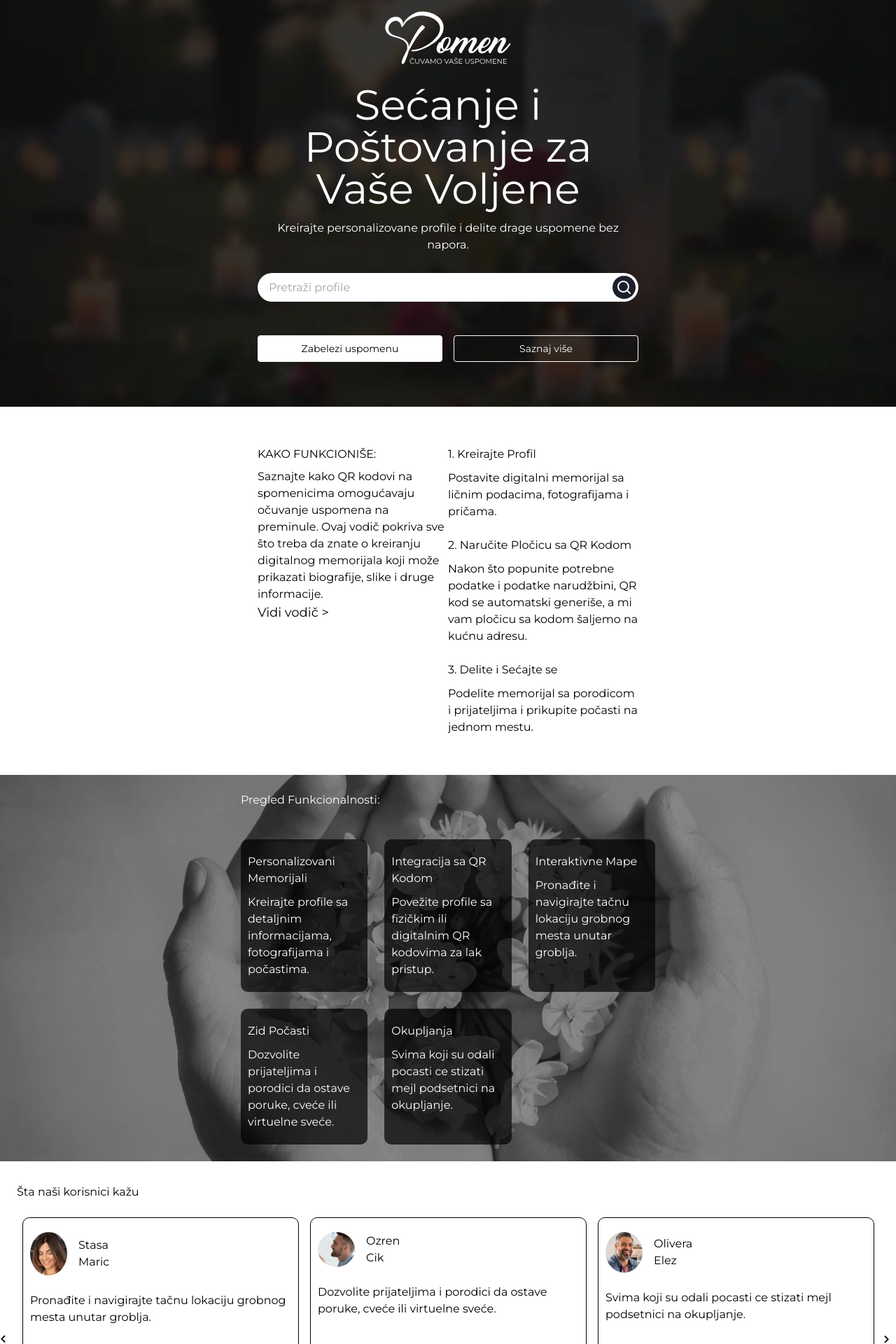
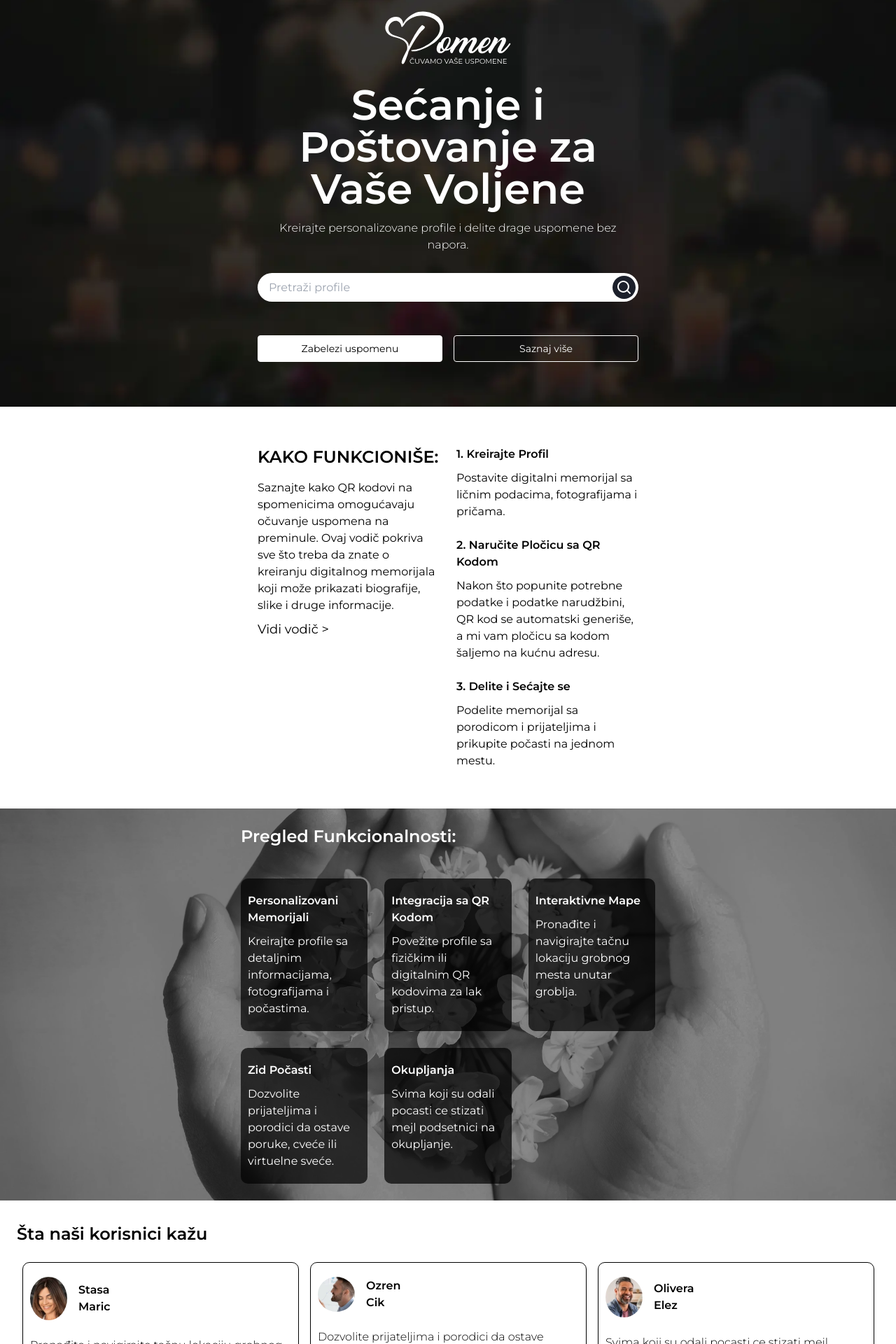
Before and after one commit to PekisaMarkovic/pomen-client, a Next.js app: page / in a window 1280 px wide. Shown: the part 140-2060 px from the top of the page at 70% size. Built offline with nearby package versions, Linux system fonts and the light colour scheme.

Commit message:
chore: update tailwind

```diff
--- a/src/app/layout.tsx
+++ b/src/app/layout.tsx
@@ -86,6 +86,7 @@ export default async function RootLayout({
         />
       </head>
       <body>
+        <div className="hidden text-black text-white text-grey text-light-grey text-xs text-sm text-base text-lg text-xl text-2xl text-3xl text-4xl text-5xl text-6xl font-thin font-light font-normal font-medium font-semibold font-bold font-extrabold font-black" />
         <NextIntlClientProvider messages={messages}>
           {children}
         </NextIntlClientProvider>
--- a/src/components/core/typography/Heading.tsx
+++ b/src/components/core/typography/Heading.tsx
@@ -44,103 +44,66 @@ const Heading = ({
   id
 }: Props) => {
   const textColor = textColorPicker(color);
+  const textWeight = fontWeights(weight);
+  const textSize = fontSizes(size);
   const paddingLeft = pl ? `pl-${pl}` : "";
   const paddingRight = pr ? `pr-${pr}` : "";
   const txtTransform = textTransform || "";
 
-  const checkVariant = () => {
-    switch (variant) {
-      case "1":
-        return (
+  const variants: Record<Variant, ReactNode> = {
+    "1": (
       <h1
         id={id}
-            className={`font-${fontFamily} ${paddingLeft} ${paddingRight} ${txtTransform} ${fontWeights(
-              weight
-            )} ${fontSizes(
-              size
-            )} ${textColor} flex gap-x-3 items-center ${className}`}
+        className={`font-${fontFamily} ${paddingLeft} ${paddingRight} ${txtTransform} ${textWeight} ${textSize} ${textColor} flex gap-x-3 items-center ${className}`}
       >
         {leftIcon}
         {text}
         {rightIcon}
       </h1>
-        );
-      case "2":
-        return (
+    ),
+    "2": (
       <h2
         id={id}
-            className={`font-${fontFamily} ${paddingLeft} ${paddingRight} ${txtTransform} ${fontWeights(
-              weight
-            )} ${fontSizes(
-              size
-            )} ${textColor} uppercase flex gap-x-3 items-center ${className}`}
+        className={`font-${fontFamily} ${paddingLeft} ${paddingRight} ${txtTransform} ${textWeight} ${textSize} ${textColor} uppercase flex gap-x-3 items-center ${className}`}
       >
         {leftIcon}
         {text}
         {rightIcon}
       </h2>
-        );
-      case "3":
-        return (
+    ),
+    "3": (
       <h3
         id={id}
-            className={`font-${fontFamily} ${paddingLeft} ${paddingRight} ${txtTransform} ${fontWeights(
-              weight
-            )} ${fontSizes(
-              size
-            )} ${textColor} flex gap-x-3 items-center ${className}`}
+        className={`font-${fontFamily} ${paddingLeft} ${paddingRight} ${txtTransform} ${textWeight} ${textSize} ${textColor} flex gap-x-3 items-center ${className}`}
       >
         {leftIcon}
         {text}
         {rightIcon}
       </h3>
-        );
-      case "4":
-        return (
+    ),
+    "4": (
       <h4
         id={id}
-            className={`font-${fontFamily} ${paddingLeft} ${paddingRight} ${txtTransform} ${fontWeights(
-              weight
-            )} ${fontSizes(
-              size
-            )} ${textColor} flex gap-x-3 items-center ${className}`}
+        className={`font-${fontFamily} ${paddingLeft} ${paddingRight} ${txtTransform} ${textWeight} ${textSize} ${textColor} flex gap-x-3 items-center ${className}`}
       >
         {leftIcon}
         {text}
         {rightIcon}
       </h4>
-        );
-
-      case "5":
-        return (
+    ),
+    "5": (
       <h5
         id={id}
-            className={`font-${fontFamily} ${paddingLeft} ${paddingRight} ${txtTransform} ${fontWeights(
-              weight
-            )} ${fontSizes(
-              size
-            )} ${textColor} flex gap-x-3 items-center ${className}`}
+        className={`font-${fontFamily} ${paddingLeft} ${paddingRight} ${txtTransform} ${textWeight} ${textSize} ${textColor} flex gap-x-3 items-center ${className}`}
       >
         {leftIcon}
         {text}
         {rightIcon}
       </h5>
-        );
+    )
+  };
 
-      default:
-        return (
-          <h1
-            id={id}
-            className={`font-${fontFamily} ${paddingLeft} ${paddingRight} ${txtTransform} text-black gap-x-3 text-sm ${className}`}
-          >
-            {leftIcon}
-            {text}
-            {rightIcon}
-          </h1>
-        );
-    }
-  };
-  return <>{checkVariant()}</>;
+  return variants[variant];
 };
 
 export default Heading;
--- a/src/modules/landing-page/application-overview/ApplicationOverview.tsx
+++ b/src/modules/landing-page/application-overview/ApplicationOverview.tsx
@@ -15,7 +15,7 @@ const ApplicationOverview = () => {
       aria-labelledby="application-details"
       className="md:flex md:justify-center"
     >
-      <div className="px-6 py-14 xl:px-12 grid grid-cols-1 lg:grid-cols-2 gap-y-6 md:w-9/12 lg:w-6/12">
+      <div className="px-6 py-14 xl:px-12 grid grid-cols-1 lg:grid-cols-2 gap-6 md:w-9/12 lg:w-6/12">
         <div>
           <Heading
             id="application-details-title"
@@ -24,14 +24,14 @@ const ApplicationOverview = () => {
             size="2xl"
             color="black"
             weight="semibold"
-            className="text-center"
+            className="mb-4"
           />
 
           <Paragraph
             text={t(TranslationsEnums.LANDING_PAGE, "applicationDetails.text")}
             color="black"
             size="base"
-            className="mt-2"
+            className="mb-2"
           />
 
           <NavigationLink
```
Lines whose indentation alone changed are shown as unchanged.
